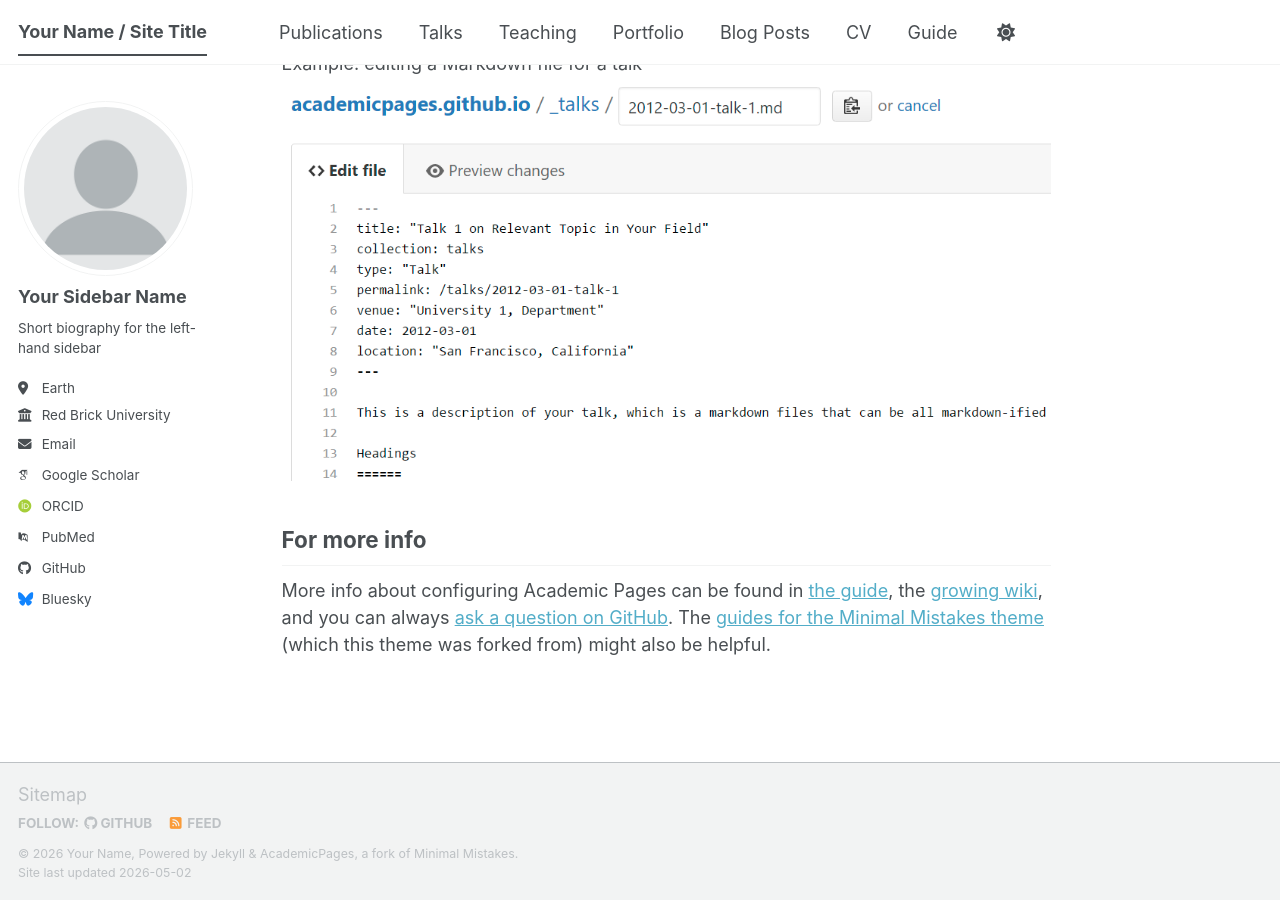
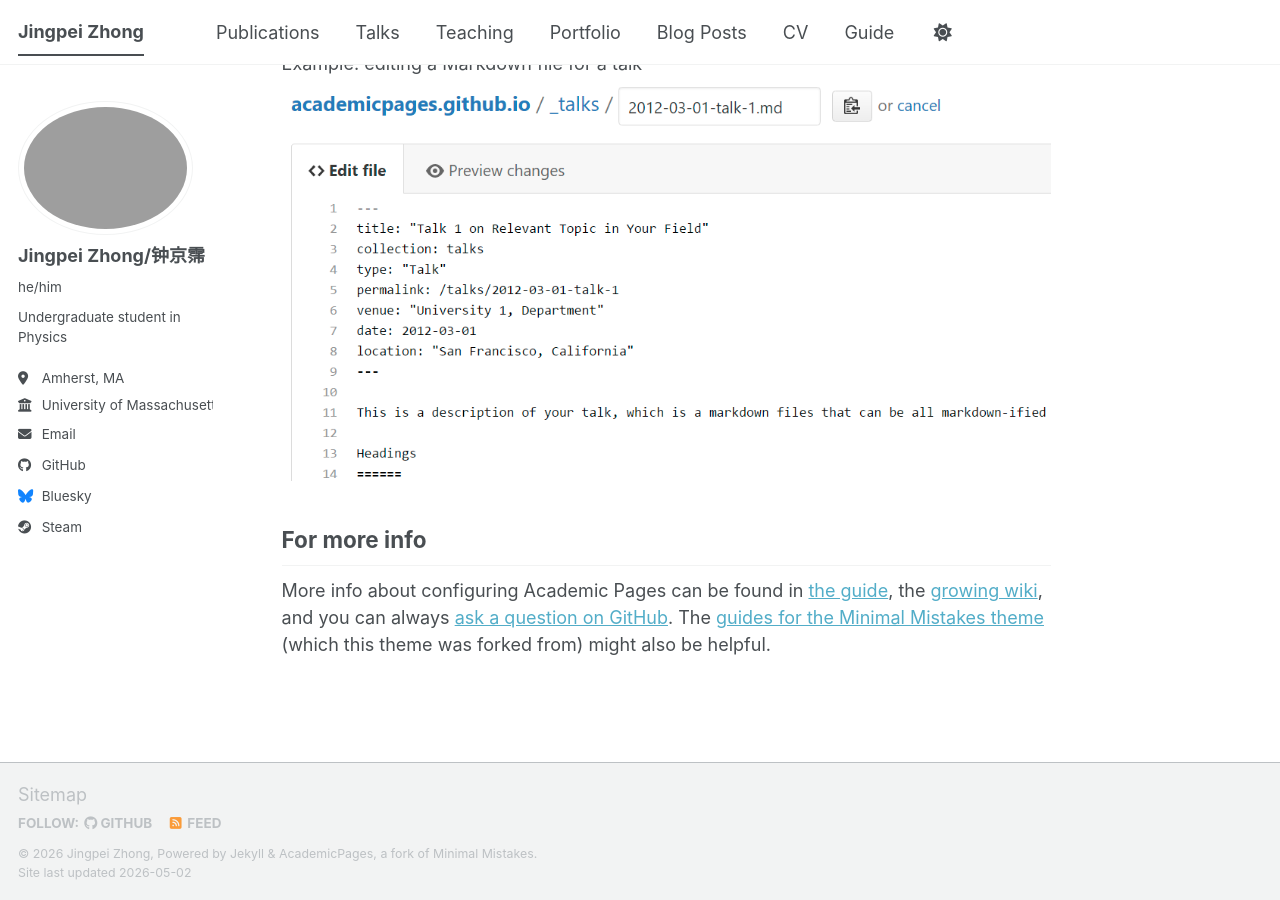
Before and after one commit to zjp6/zjp6.github.io, a Jekyll site: the page built from _pages/about.md, in a window 1280 px wide and 900 px high, scrolled down 2720 px. Built offline with Jekyll 4.4.1, drawn with Linux system fonts in a browser that asks for light colours; some web fonts are replaced; a script bundle is joined from its source files by our own code; library files that are not in the unit come from our copies.

Commit message:
Update personal information in _config.yml

```diff
--- a/_config.yml
+++ b/_config.yml
@@ -9,39 +9,39 @@
 # Basic Site Settings
 locale                   : "en-US"
 site_theme               : "default" # The available themes options are "default", "air", "sunrise", "mint", "dirt" and "contrast"
-title                    : "Your Name / Site Title"
+title                    : "Jingpei Zhong"
 title_separator          : "-"
-name                     : &name "Your Name"
-description              : &description "Your Name's academic portfolio"   # Update this with a general description of your site, this is the default if not overridden by a page
-url                      : https://academicpages.github.io # The base hostname & protocol for your site e.g. "https://[your GitHub username].github.io",
+name                     : &name "Jingpei Zhong"
+description              : &description "Undergraduate student at UMass Amherst"   # Update this with a general description of your site, this is the default if not overridden by a page
+url                      : https://zjp6.github.io          # The base hostname & protocol for your site e.g. "https://[your GitHub username].github.io",
                                                            # or if you already have some other page hosted on Github then use "https://[your GitHub username].github.io/[Your Repo Name]"
 baseurl                  : "" # the subpath of your site, e.g. "/blog"
-repository               : "academicpages/academicpages.github.io"
+repository               : "zjp6/zjp6.github.io"
 
 # Site Author - The following control what appear as part of the author content on the side bar.
 #               If a field is blank the icon and link will not appear, otherwise it will be shown.
 #               Additional customization can be done by editing /_includes/author-profile.html
 author:
   # Biographic information
-  avatar           : "profile.png"
-  name             : "Your Sidebar Name"
-  pronouns         : # example: "she/her"
-  bio              : "Short biography for the left-hand sidebar"
-  location         : "Earth"
-  employer         : "Red Brick University"
+  #avatar           : "profile.png"
+  name             : "Jingpei Zhong/钟京霈"
+  pronouns         : "he/him"# example: "she/her"
+  bio              : "Undergraduate student in Physics"
+  location         : "Amherst, MA"
+  employer         : "University of Massachusetts Amherst"
   uri              : # URL
-  email            : "none@example.org"
+  email            : "jingpeizhong@umass.edu"
 
   # Academic websites
   academia         : # URL
   arxiv            : # URL - Update with the correct link to your profile
-  googlescholar    : "https://scholar.google.com/citations?user=PS_CX0AAAAAJ"
+  googlescholar    : #"https://scholar.google.com/citations?user=PS_CX0AAAAAJ"
   inspire-hep      : # URL
   impactstory      : # URL
-  orcid            : "https://orcid.org/yourorcidurl"
+  orcid            : #"https://orcid.org/yourorcidurl"
   semantic         : # URL
   ssrn             : # URL
-  pubmed           : "https://www.ncbi.nlm.nih.gov/pubmed/?term=john+snow"
+  pubmed           : #"https://www.ncbi.nlm.nih.gov/pubmed/?term=john+snow"
   researchgate     : # URL
   scopus           : # URL
   zotero           : # URL
@@ -51,7 +51,7 @@ author:
   bitbucket        : # Username - Update with your username on the site
   codepen          : # Username
   dribbble         : # Username
-  github           : "academicpages"
+  github           : "zjp6"
   kaggle           : # Username
   stackoverflow    : # User number or user number and name (i.e., use "1" or "1/jeff-atwood")
 
@@ -71,7 +71,7 @@ author:
   medium           : # URL
   pinterest        : # Username
   soundcloud       : # Username
-  steam            : # Username
+  steam            : "__Frieren__"# Username
   telegram         : # URL
   tumblr           : # Username
   twitter          : # Username for X / Twitter
```
